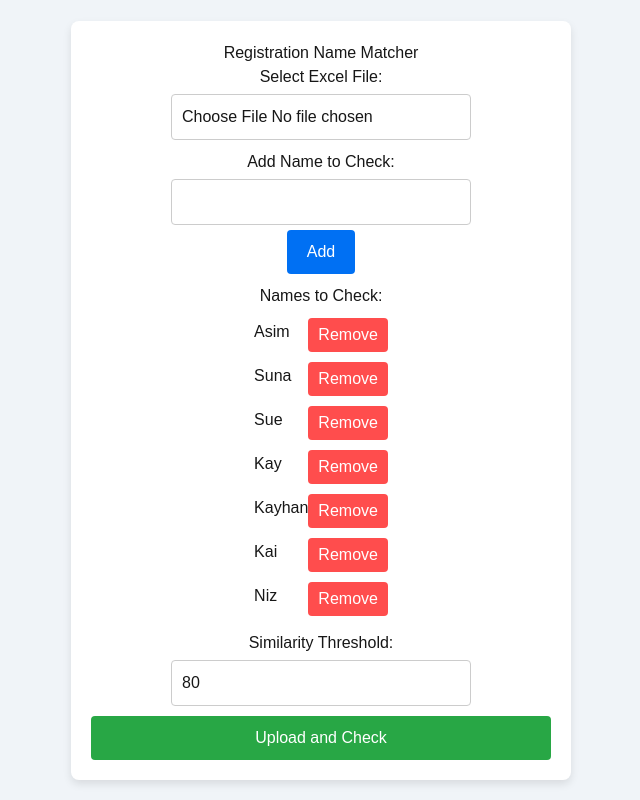
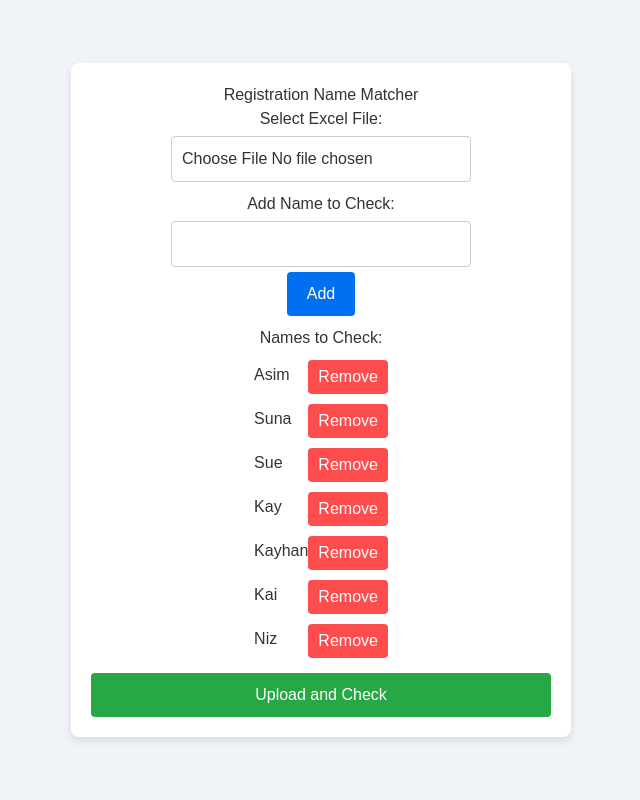
Before and after one commit to Asim91/Platematch, a Next.js app in the folder frontend/: page / in a window 1280 px wide. Shown: the whole page, without its empty margins (319-959 px from the left). Built offline with nearby package versions, Linux system fonts and the light colour scheme.

Commit message:
Refactor API to remove threshold parameter and update frontend to reflect changes; enhance styling for better UI consistency

```diff
--- a/frontend/src/app/page.tsx
+++ b/frontend/src/app/page.tsx
@@ -17,7 +17,6 @@ export default function Home() {
   const [file, setFile] = useState<File | null>(null);
   const [name, setName] = useState<string>('');
   const [names, setNames] = useState<string[]>(['Asim', 'Suna', 'Sue', 'Kay', 'Kayhan', 'Kai', 'Niz']);
-  const [threshold, setThreshold] = useState<number>(80);
   const [data, setData] = useState<Comparison[]>([]);
 
   const handleFileChange = (e: ChangeEvent<HTMLInputElement>) => {
@@ -41,10 +40,6 @@ export default function Home() {
     setNames(names.filter((n) => n !== nameToRemove));
   };
 
-  const handleThresholdChange = (e: ChangeEvent<HTMLInputElement>) => {
-    setThreshold(Number(e.target.value));
-  };
-
   const handleSubmit = async (e: FormEvent) => {
     e.preventDefault();
     if (!file) {
@@ -55,7 +50,6 @@ export default function Home() {
     const formData = new FormData();
     formData.append('file', file);
     formData.append('names', names.join(','));
-    formData.append('threshold', threshold.toString());
 
     try {
       const response = await axios.post('http://127.0.0.1:8000/uploadfile/', formData, {
@@ -101,10 +95,6 @@ export default function Home() {
               ))}
             </ul>
           </div>
-          <div className={styles.formGroup}>
-            <label>Similarity Threshold:</label>
-            <input type="number" value={threshold} onChange={handleThresholdChange} />
-          </div>
           <button type="submit" className={styles.submitButton}>Upload and Check</button>
         </form>
       </div>
--- a/frontend/src/app/styles/Home.module.css
+++ b/frontend/src/app/styles/Home.module.css
@@ -18,6 +18,10 @@
     text-align: center;
   }
 
+  .formWrapper h1 {
+    color: #333;
+  }
+
   .form {
     display: flex;
     flex-direction: column;
@@ -32,16 +36,17 @@
 
   .formGroup label {
     margin-bottom: 5px;
+    color: #333;
   }
 
   .formGroup input[type="file"],
-  .formGroup input[type="text"],
-  .formGroup input[type="number"] {
+  .formGroup input[type="text"] {
     padding: 10px;
     width: 100%;
     max-width: 300px;
     border: 1px solid #ccc;
     border-radius: 4px;
+    color: #333;
   }
 
   .formGroup button {
@@ -68,6 +73,7 @@
     justify-content: space-between;
     align-items: center;
     margin-bottom: 5px;
+    color: #333;
   }
 
   .nameList button {
@@ -113,6 +119,7 @@
     border: 1px solid black;
     padding: 10px;
     text-align: left;
+    color: #333;
   }
 
   .table th {
```
Also changed, not shown: 1 other file (tests, documents, lock files or other folders).
